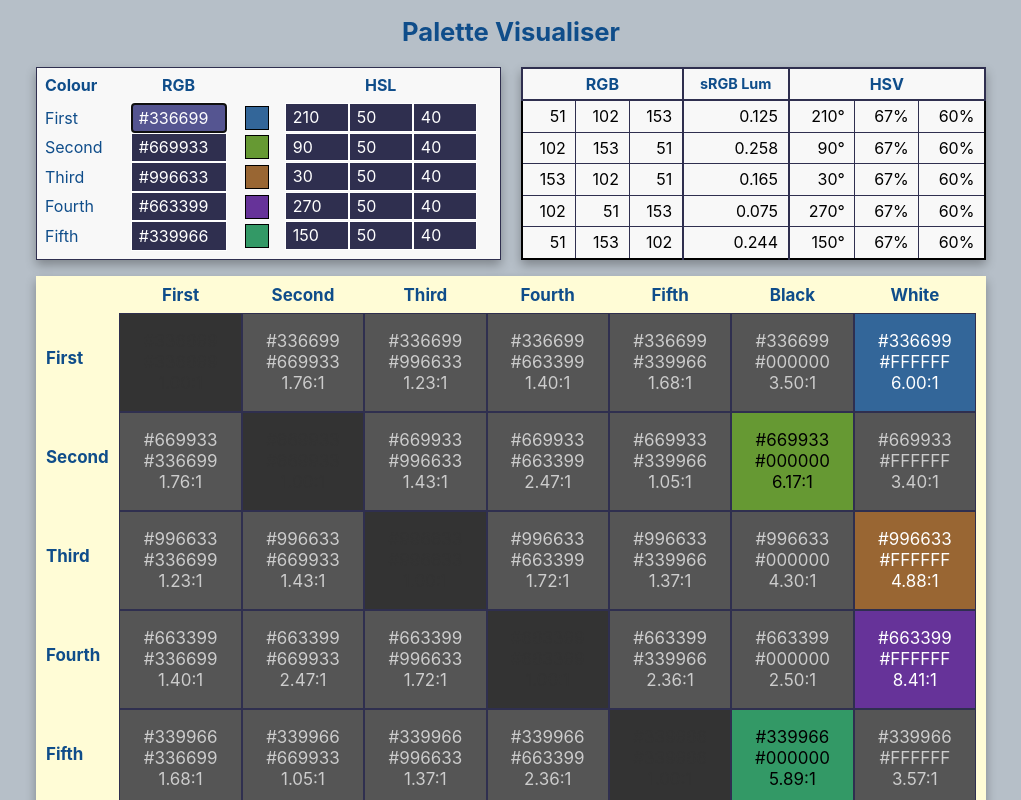
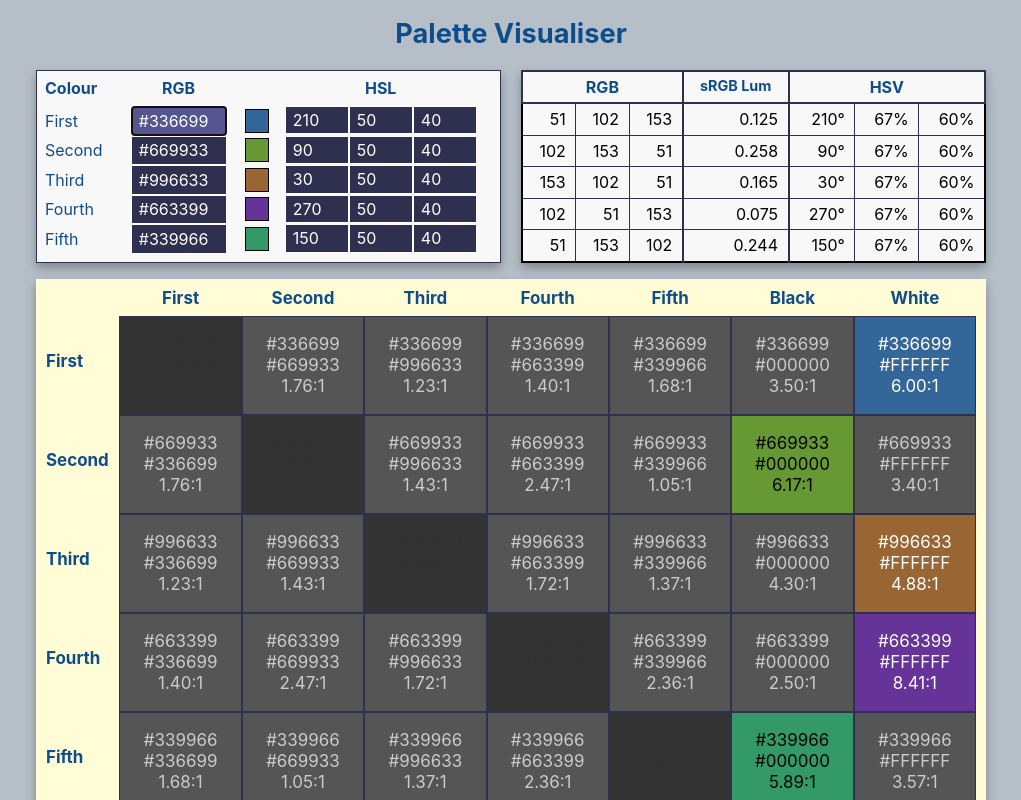
Before and after one commit to JulianNicholls/palette-visualiser-3, a React app: page / in a window 1280 px wide. Shown: the top 800 px of the page, without its empty margins (129-1150 px from the left). Built offline with nearby package versions, Linux system fonts and the light colour scheme.

Commit message:
Enlarge Header slightly

```diff
--- a/src/styles/styles.scss
+++ b/src/styles/styles.scss
@@ -30,7 +30,7 @@ body {
 
 h1 {
   color: $header-colour;
-  font-size: 1.6rem;
+  font-size: 1.7rem;
   text-align: center;
 }
 
--- a/webpack.config.js
+++ b/webpack.config.js
@@ -14,9 +14,7 @@ module.exports = (env, argv) => {
         {
           test: /\.js$/,
           exclude: /node_modules/,
-          use: {
-            loader: 'babel-loader'
-          }
+          use: { loader: 'babel-loader' }
         },
         {
           test: /\.html$/,
```
